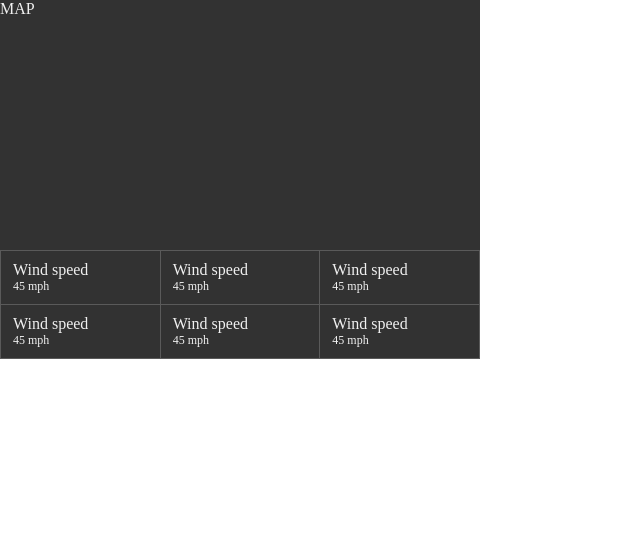
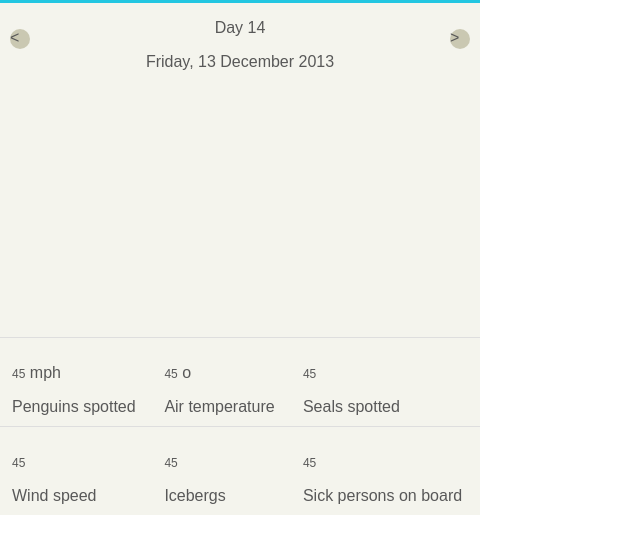
Before and after one commit to guardian/antarctica, a website: page src/index.html in a window 1280 px wide. Shown: the whole page, without its empty margins (0-640 px from the left). Drawn offline with nearby package versions, Linux system fonts and the light colour scheme; files that its build step writes are made by us from their sources.

Commit message:
Added styles

```diff
--- a/Gruntfile.js
+++ b/Gruntfile.js
@@ -34,7 +34,8 @@ module.exports = function(grunt) {
                 src: 'src/index.html',
                 dest: 'dist/',
                 flatten: true,
-                expand: true
+                expand: true,
+                includePaths: 'src/css/'
             }
         },
 
@@ -53,7 +54,7 @@ module.exports = function(grunt) {
         connect: {
             server: {
                 options: {
-                    port: 9090,
+                    port: 9999,
                     base: 'dist',
                     hostname: '*'
                 }
--- /dev/null
+++ b/src/css/_base.scss
@@ -0,0 +1,15 @@
+@import '_colours';
+
+body {
+    margin: 0;
+    padding: 0;
+}
+
+
+.al-wrapper {
+    color: $mainTextColour;
+    width: 480px;
+    background-color: $baseBackgroundColour;
+    font-family: arial, sans-serif;
+    border-top: 3px solid $headStripColour;
+}
--- /dev/null
+++ b/src/css/_colours.scss
@@ -0,0 +1,9 @@
+$baseBackgroundColour: #f4f4ed;
+$mainTextColour: #585858;
+$lightTextColour: #959591;
+$headerTextColour: #323232;
+$dividerColour: #dedede;
+$headStripColour: #22c6e1;
+$navButtonTextColour: #FFFFFF;
+$navButtonActiveBackgroundColour: #cac8b2;
+$navButtonDisabledBackgroundColour: #edebe2;
--- /dev/null
+++ b/src/css/_fonts.scss
@@ -0,0 +1 @@
+$font_size_small: 12px;
--- /dev/null
+++ b/src/css/_map.scss
@@ -0,0 +1,7 @@
+.al-map {
+    min-height: 250px;
+
+    iframe {
+        width: 100%;
+    }
+}
--- /dev/null
+++ b/src/css/_metrics.scss
@@ -0,0 +1,27 @@
+@import "_colours";
+
+.al-metrics {
+    width: 100%;
+    border-collapse: collapse;
+
+    tr {
+        border-top: 1px solid $dividerColour;
+        :first-child {
+            border-top-width: 2px;
+        }
+    }
+
+    td {
+        border: none;
+        padding: 10px 12px;
+    }
+
+    .al-metric-title,
+    .al-metric-value {
+        margin: 0
+    }
+
+    .al-metric-value {
+        font-size: $font_size_small;
+    }
+}
--- /dev/null
+++ b/src/css/_navigation.scss
@@ -0,0 +1,25 @@
+@import '_colours';
+.al-nav {
+    position: relative;
+}
+
+.al-nav-button {
+    position: absolute;
+    top: 10px;
+    border-radius: 30px;
+    background-color: $navButtonActiveBackgroundColour;
+    width: 20px;
+    height: 20px;
+}
+
+.al-nav-button-prev {
+    left: 10px;
+}
+
+.al-nav-button-next {
+    right: 10px;
+}
+
+.al-nav-dates {
+    text-align: center;
+}
--- a/src/css/antarctica-main.scss
+++ b/src/css/antarctica-main.scss
@@ -1,35 +1,5 @@
-$font_size_small: 12px;
-
-body {
-    margin: 0;
-    padding: 0;
-}
-
-.al-wrapper {
-    background: rgb(50, 50, 50);
-    color: rgb(240, 240, 240);
-    width: 480px;
-}
-
-.al-map {
-    min-height: 250px;
-}
-
-.al-metrics {
-    width: 100%;
-    border-collapse: collapse;
-
-    td {
-        border: 1px solid rgb(90, 90, 90);
-        padding: 10px 12px;
-    }
-
-    .al-metric-title,
-    .al-metric-value {
-        margin: 0
-    }
-
-    .al-metric-value {
-        font-size: $font_size_small;
-    }
-}
+@import '_base';
+@import '_fonts';
+@import '_map';
+@import '_navigation';
+@import '_metrics';
--- a/src/index.html
+++ b/src/index.html
@@ -7,54 +7,67 @@
 <body>
 
 <div class="al-wrapper">
+    <div class="al-nav">
+        <div class="al-nav-button al-nav-button-prev">&lt;</div>
+        <div class="al-nav-dates">
+            <p class="al-nav-day-count">Day 14</p>
+            <p class="al-nav-date-value">Friday, 13 December 2013</p>
+        </div>
+        <div class="al-nav-button al-nav-button-next disabled">&gt;</div>
+    </div>
     <div class="al-map">
-        MAP
+
     </div>
     <table class="al-metrics">
         <tbody>
             <tr>
-                <td>
-                    <p class="al-metric-title">Wind speed</p>
-                    <p class="al-metric-value">
-                        45 <span class="al-metric-unit">mph</span>
+                <td class="penguins">
+                    <p class="al-metric-item">
+                        <span class="al-metric-value">45</span>
+                        <span class="al-metric-unit">mph</span>
                     </p>
+                    <p class="al-metric-title">Penguins spotted</p>
                 </td>
-                <td>
-                    <p class="al-metric-title">Wind speed</p>
-                    <p class="al-metric-value">
-                        45 <span class="al-metric-unit">mph</span>
+                <td class="air-temp">
+                    <p class="al-metric-item">
+                        <span class="al-metric-value">45</span>
+                        <span class="al-metric-unit">o</span>
                     </p>
+                    <p class="al-metric-title">Air temperature</p>
                 </td>
-                <td>
-                    <p class="al-metric-title">Wind speed</p>
-                    <p class="al-metric-value">
-                        45 <span class="al-metric-unit">mph</span>
+                <td class="seals">
+                    <p class="al-metric-item">
+                        <span class="al-metric-value">45</span>
                     </p>
+                    <p class="al-metric-title">Seals spotted</p>
                 </td>
             </tr>
             <tr>
-                <td>
+                <td class="wind-speed">
+                    <p class="al-metric-item">
+                        <span class="al-metric-value">45</span>
+                    </p>
                     <p class="al-metric-title">Wind speed</p>
-                    <p class="al-metric-value">
-                        45 <span class="al-metric-unit">mph</span>
+                </td>
+                <td class="icebergs">
+                    <p class="al-metric-item">
+                        <span class="al-metric-value">45</span>
                     </p>
+                    <p class="al-metric-title">Icebergs</p>
                 </td>
-                <td>
-                    <p class="al-metric-title">Wind speed</p>
-                    <p class="al-metric-value">
-                        45 <span class="al-metric-unit">mph</span>
+                <td class="illness">
+                    <p class="al-metric-item">
+                        <span class="al-metric-value">45</span>
                     </p>
-                </td>
-                <td>
-                    <p class="al-metric-title">Wind speed</p>
-                    <p class="al-metric-value">
-                        45 <span class="al-metric-unit">mph</span>
-                    </p>
+                    <p class="al-metric-title">Sick persons on board</p>
                 </td>
             </tr>
         </tbody>
     </table>
 </div>
 
+<script src="//ajax.googleapis.com/ajax/libs/jquery/1.10.2/jquery.min.js"></script>
+<script src="js/antarctica.min.js"></script>
+
 </body>
 </html>
--- a/src/js/antarctica.js
+++ b/src/js/antarctica.js
@@ -1 +1,43 @@
-var Antarctica = Antarctica || {};
+var Antarctica = (function() {
+    var currentUpdateID;
+
+    function getParameterByName(name) {
+        name = name.replace(/[\[]/, "\\[").replace(/[]]/, "\\]");
+        var regex = new RegExp("[\\?&]" + name + "=([^&#]*)"),
+            results = regex.exec(location.search);
+        return results === null ? "" : decodeURIComponent(results[1].replace(/\+/g, " "));
+    }
+
+    function getData() {
+        $.ajax({
+            type:'get',
+            dataType:'jsonp',
+            url: 'http://interactive.guim.co.uk/spreadsheetdata/0AkRR3zKqdlUHdDI1NzZ2RVJSdGNOek9WWTdiUUxyTEE.jsonp',
+            jsonpCallback: 'gsS3Callback',
+            cache: true
+        });
+    }
+
+    function handleDataResponse(data) {
+        console.log(data);
+    }
+
+    function showUpdate(id) {
+        console.log(id);
+    }
+
+    function init() {
+        currentUpdateID = getParameterByName('update_id');
+        showUpdate(currentUpdateID);
+        getData();
+    }
+
+
+    return {
+        init: init,
+        handleDataResponse: handleDataResponse
+    };
+}());
+
+gsS3Callback = Antarctica.handleDataResponse;
+Antarctica.init();
--- /dev/null
+++ b/src/js/app/Utils.js
@@ -0,0 +1 @@
+var Antarctica = Antarctica || {};
```
Also changed, not shown: src/js/app/data/google_map_styles.json (added, +35 -0 lines), README.md, dist/css/antarctica-main.css, dist/index.html, dist/js/antarctica.min.js.
